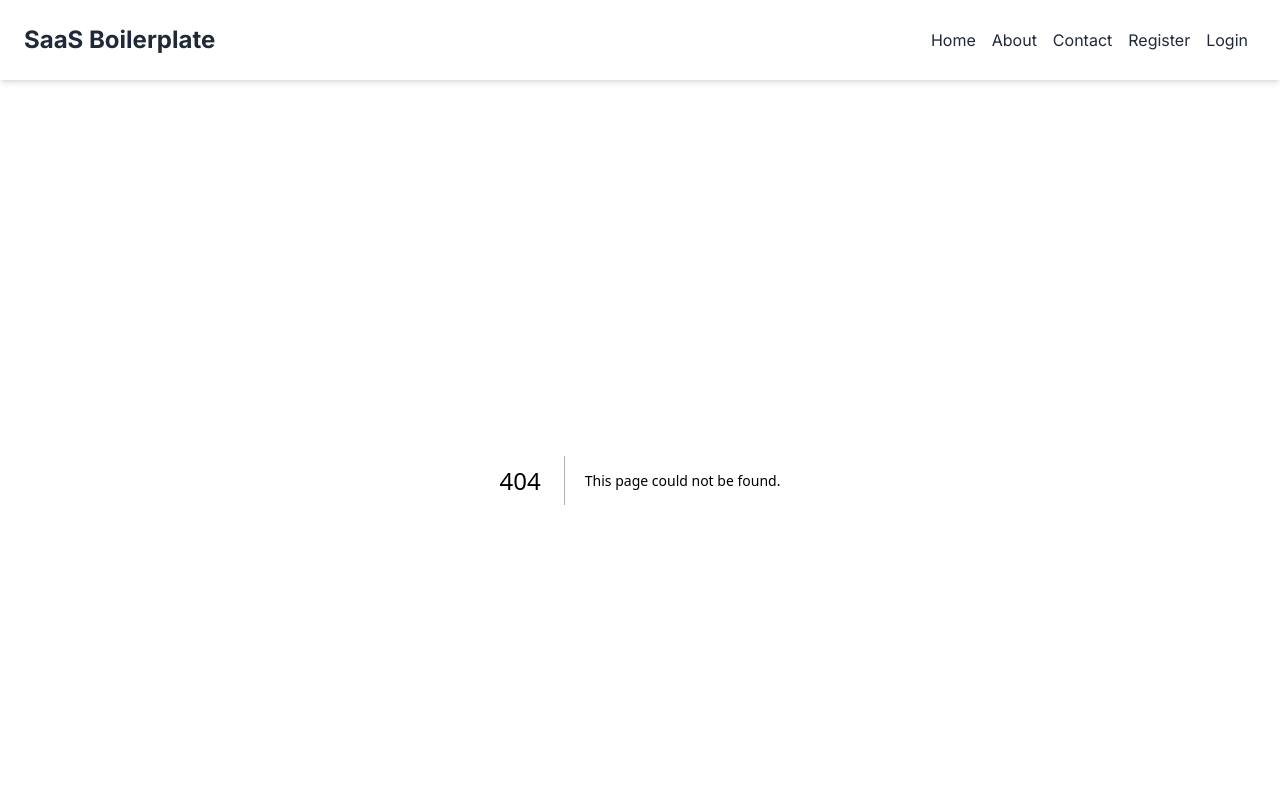
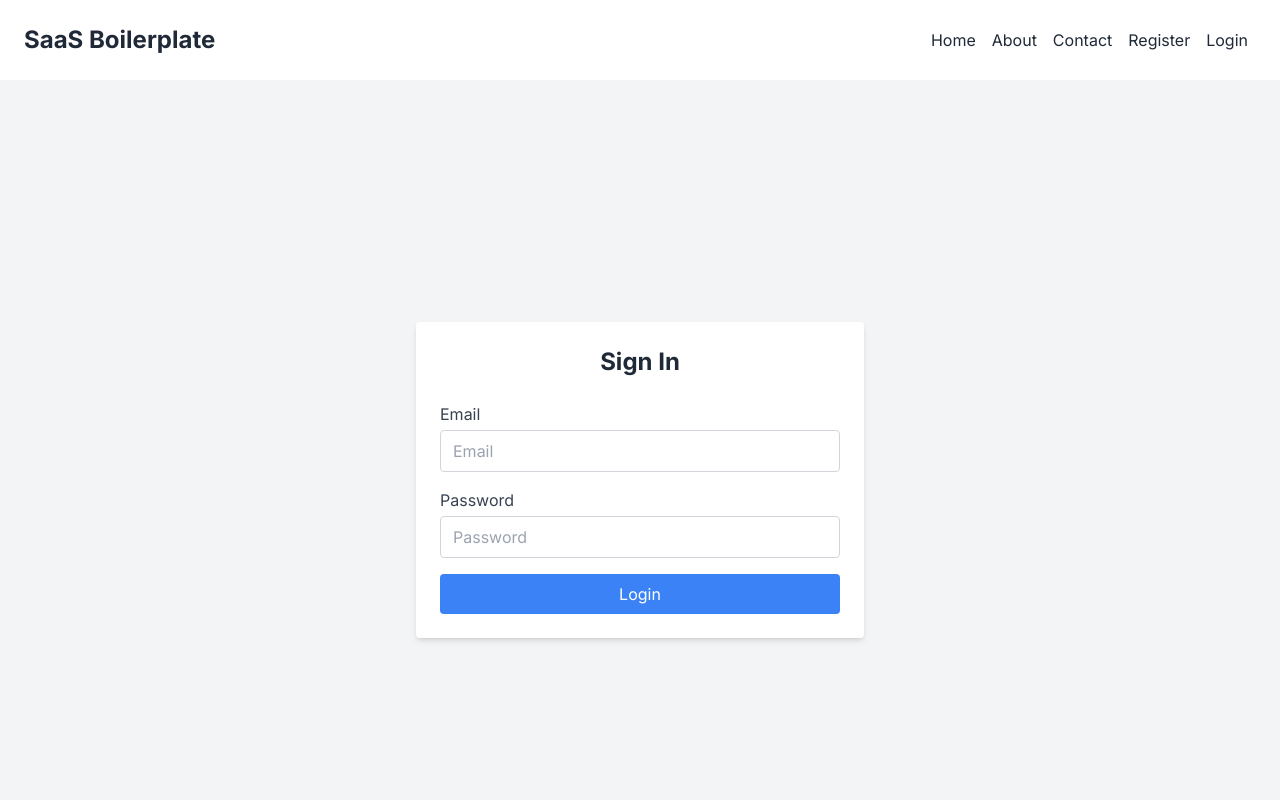
Before and after one commit to cg99/saas-next, a Next.js app: page /login in a window 1280 px wide. Before the commit this address had no page. Shown: the top 800 px of the page. Built offline with nearby package versions, Linux system fonts and the light colour scheme.

Commit message:
redirect to login if not logged in

```diff
--- a/src/app/layout.tsx
+++ b/src/app/layout.tsx
@@ -1,12 +1,6 @@
 import type { Metadata } from "next";
-import { Inter } from "next/font/google";
 import "./globals.css";
-import { GoogleAnalytics } from '@next/third-parties/google'
-import Header from "@/components/Header";
-import Footer from "@/components/Footer";
-
-
-const inter = Inter({ subsets: ["latin"] });
+import ClientLayout from "@/components/ClientLayout";
 
 export const metadata: Metadata = {
   title: "Saas App",
@@ -15,18 +9,14 @@ export const metadata: Metadata = {
 
 export default function RootLayout({
   children,
-}: Readonly<{
+}: {
   children: React.ReactNode;
-}>) {
-
+}) {
   return (
     <html lang="en">
-      <body className={inter.className}>
-        <Header/>
-        {children}
-        <Footer/>
-        </body>
-      <GoogleAnalytics gaId="G-XYZ" />
+      <body className="text-gray-800">
+        <ClientLayout>{children}</ClientLayout>
+      </body>
     </html>
   );
 }
--- /dev/null
+++ b/src/app/login/page.tsx
@@ -0,0 +1,18 @@
+"use client";
+
+import { useRouter } from 'next/navigation';
+import AuthForm from '@/components/AuthForm';
+
+export default function LoginPage() {
+  const router = useRouter();
+
+  const handleLoginSuccess = () => {
+    router.push('/');
+  };
+
+  return (
+    <div className="flex min-h-screen flex-col items-center justify-center bg-gray-100 p-6">
+      <AuthForm onLoginSuccess={handleLoginSuccess} />
+    </div>
+  );
+}
--- a/src/app/page.tsx
+++ b/src/app/page.tsx
@@ -1,14 +1,31 @@
-import AuthForm from "@/components/AuthForm";
-// import Image from "next/image";
+"use client";
+
+import { useEffect } from 'react';
+import { useSession } from 'next-auth/react';
+import { useRouter } from 'next/navigation';
 
 export default function Home() {
+  const { data: session, status } = useSession();
+  const router = useRouter();
+
+  useEffect(() => {
+    if (status === 'unauthenticated') {
+      router.push('/login');
+    }
+  }, [status, router]);
+
+  if (status === 'loading') {
+    return <div>Loading...</div>;
+  }
+
   return (
     <main className="flex min-h-screen flex-col items-center justify-center bg-gray-100 p-6">
       <div className="text-center">
         <h1 className="text-4xl font-bold mb-6 text-gray-800">SaaS Boilerplate with Next.js</h1>
         <p className="mb-8 text-gray-600">A boilerplate for building SaaS applications with authentication, payments, and more.</p>
         <div className="bg-white p-6 rounded shadow-md w-full max-w-md mx-auto">
-        <AuthForm />
+          {/* Your main content goes here */}
+          hello from the other world
         </div>
       </div>
     </main>
--- a/src/components/AuthForm.tsx
+++ b/src/components/AuthForm.tsx
@@ -1,9 +1,13 @@
-"use client"
+"use client";
 
 import { useState } from 'react';
 import { signIn } from 'next-auth/react';
 
-const AuthForm = () => {
+type LoginFormProps = {
+  onLoginSuccess: () => void
+}
+
+const AuthForm = ({ onLoginSuccess }: LoginFormProps) => {
   const [email, setEmail] = useState('');
   const [password, setPassword] = useState('');
   const [error, setError] = useState('');
@@ -20,15 +24,12 @@ const AuthForm = () => {
       setError(result.error);
     } else {
       setError('');
-      console.log('Logged in successfully');
-      // Redirect or update the UI accordingly
+      onLoginSuccess();
     }
   };
 
   return (
-      <form
-        onSubmit={handleSubmit}
-      >
+    <form onSubmit={handleSubmit} className="bg-white p-6 rounded shadow-md w-full max-w-md">
       <h2 className="text-2xl font-bold mb-6 text-center">Sign In</h2>
       {error && <p className="text-red-500 mb-4">{error}</p>}
       <div className="mb-4">
--- /dev/null
+++ b/src/components/ClientLayout.tsx
@@ -0,0 +1,22 @@
+"use client";
+
+import { SessionProvider } from "next-auth/react";
+import { GoogleAnalytics } from '@next/third-parties/google';
+import Header from "@/components/Header";
+import Footer from "@/components/Footer";
+import { Inter } from "next/font/google";
+
+const inter = Inter({ subsets: ["latin"] });
+
+export default function ClientLayout({ children }: { children: React.ReactNode }) {
+  return (
+    <SessionProvider>
+      <div className={inter.className}>
+        <Header />
+        {children}
+        <Footer />
+        <GoogleAnalytics gaId="G-XYZ" />
+      </div>
+    </SessionProvider>
+  );
+}
```
Lines whose indentation alone changed are shown as unchanged.
